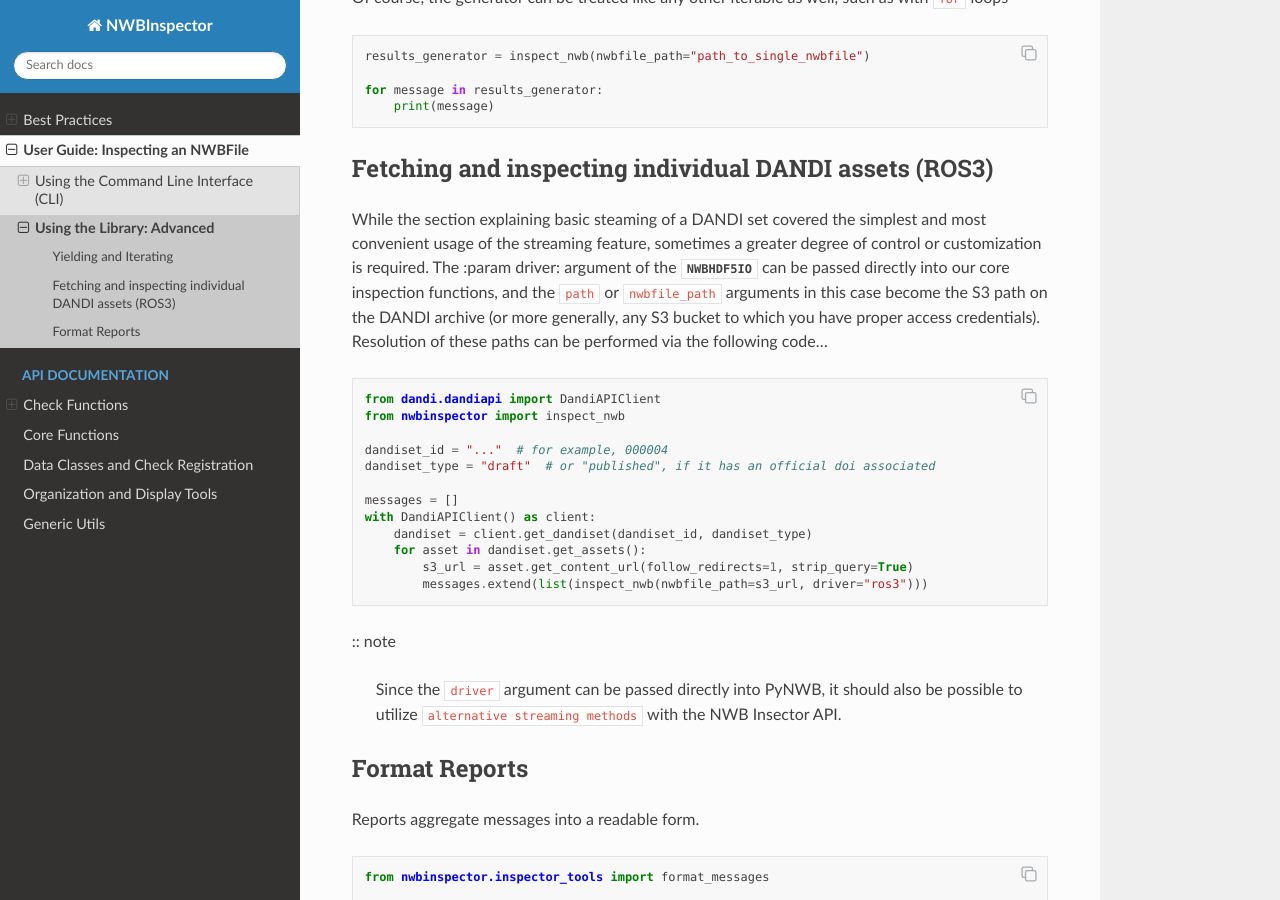
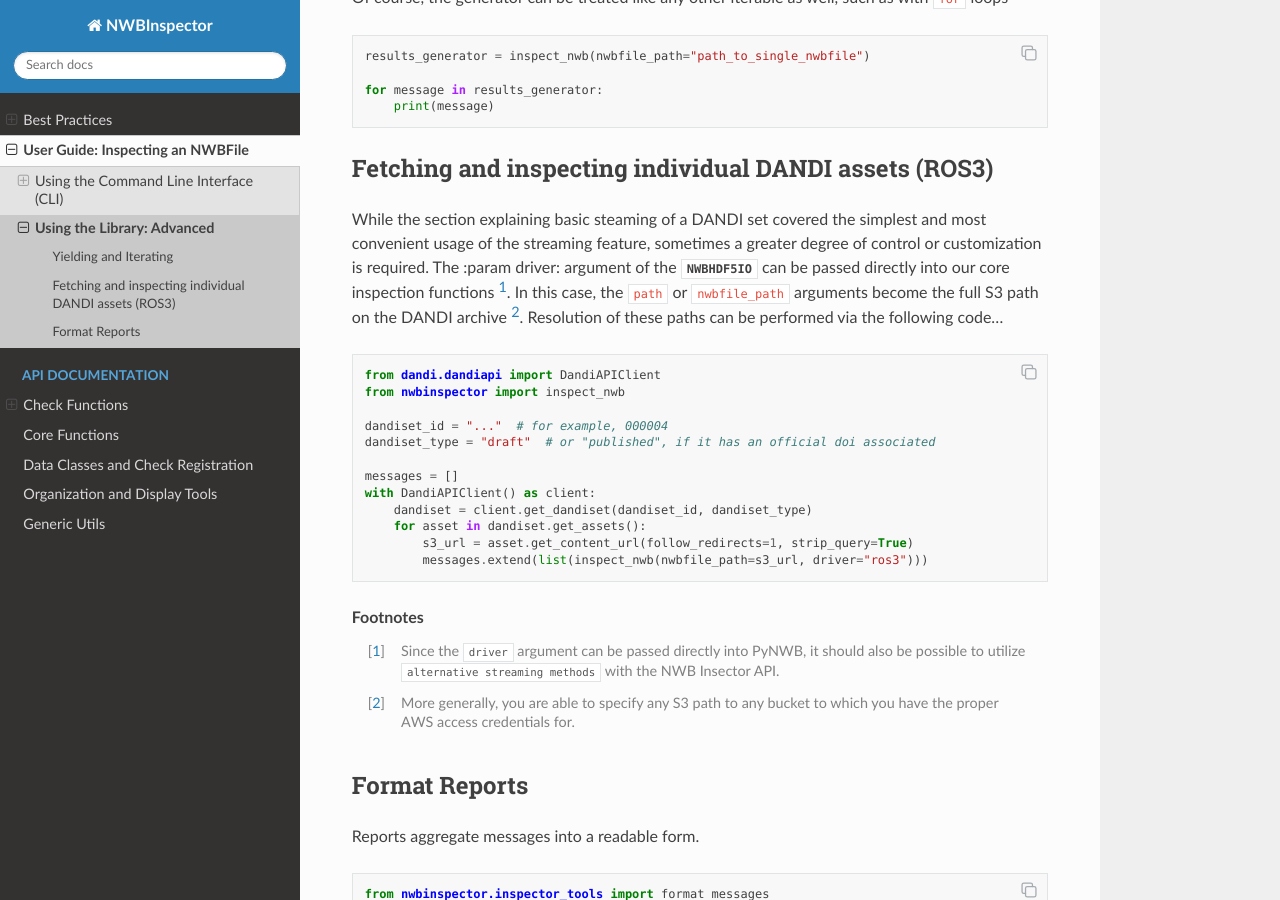
Before and after one commit to NeurodataWithoutBorders/nwbinspector, a Sphinx documentation site: the page built from docs/user_guide/using_the_library_advanced.rst, in a window 1280 px wide and 900 px high, scrolled down 821 px. Built offline with Sphinx 7.4.7 and the Read the Docs theme 2.0.0, drawn with Linux system fonts in a browser that asks for light colours; pages that are not in the unit, such as notebooks, are missing from menus; cross-references to code outside the pages are shown as plain code.

Commit message:
Update using_the_library_advanced.rst

```diff
--- a/docs/user_guide/using_the_library_advanced.rst
+++ b/docs/user_guide/using_the_library_advanced.rst
@@ -51,7 +51,7 @@ Of course, the generator can be treated like any other iterable as well, such as
 Fetching and inspecting individual DANDI assets (ROS3)
 ------------------------------------------------------
 
-While the section explaining :ref:`basic steaming of a DANDI set<simple_streaming_api>` covered the simplest and most convenient usage of the streaming feature, sometimes a greater degree of control or customization is required. The :param driver: argument of the :py:class:`~pynwb.NWBHDF5IO` can be passed directly into our core inspection functions, and the ``path`` or ``nwbfile_path`` arguments in this case become the S3 path on the DANDI archive (or more generally, any S3 bucket to which you have proper access credentials). Resolution of these paths can be performed via the following code...
+While the section explaining :ref:`basic steaming of a DANDI set<simple_streaming_api>` covered the simplest and most convenient usage of the streaming feature, sometimes a greater degree of control or customization is required. The :param driver: argument of the :py:class:`~pynwb.NWBHDF5IO` can be passed directly into our core inspection functions [1]_. In this case, the ``path`` or ``nwbfile_path`` arguments become the full S3 path on the DANDI archive [2]_. Resolution of these paths can be performed via the following code...
 
 .. code-block:: python
 
@@ -68,9 +68,10 @@ While the section explaining :ref:`basic steaming of a DANDI set<simple_streamin
             s3_url = asset.get_content_url(follow_redirects=1, strip_query=True)
             messages.extend(list(inspect_nwb(nwbfile_path=s3_url, driver="ros3")))
 
-:: note
+.. rubric:: Footnotes
 
-    Since the :code:`driver` argument can be passed directly into PyNWB, it should also be possible to utilize :alternative-streaming:`alternative streaming methods <>` with the NWB Insector API.
+.. [1] Since the :code:`driver` argument can be passed directly into PyNWB, it should also be possible to utilize :alternative-streaming:`alternative streaming methods <>` with the NWB Insector API.
+.. [2] More generally, you are able to specify any S3 path to any bucket to which you have the proper AWS access credentials for.
 
 
 
```
